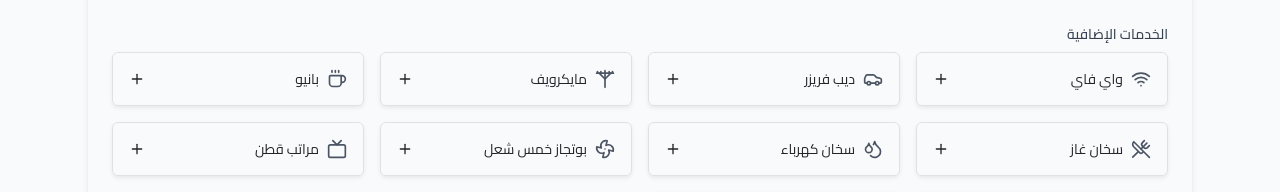
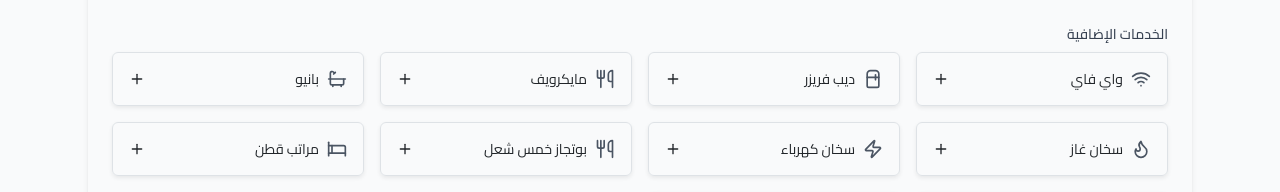
Before and after one commit to Mahmoud-Abd-Elrazek/Unimate, a React (Vite) app: page /manage_property_add in a window 1280 px wide. Shown: the part 758-950 px from the top of the page. Built offline with nearby package versions, Linux system fonts and the light colour scheme; a web font is replaced by a local one.

Commit message:
Update Services
store it in local storage && update some icons

```diff
--- a/src/components/PropertyManagementSystemAdd/ui/PropertyForm.tsx
+++ b/src/components/PropertyManagementSystemAdd/ui/PropertyForm.tsx
@@ -18,8 +18,48 @@ export const PropertyForm: React.FC = () => {
     setDescribeLocation,
     setFloor,
     setGenderAcceptance,
-    // AddPost,
   } = usePostsStore();
+
+  // تحميل البيانات من localStorage عند تحميل المكون
+  useEffect(() => {
+    const savedFormData = localStorage.getItem('propertyFormData');
+    if (savedFormData) {
+      try {
+        const parsedData = JSON.parse(savedFormData);
+        setDescription(parsedData.Description || '');
+        setDescribeLocation(parsedData.DescribeLocation || '');
+        setFloor(parsedData.Floor || '');
+        setCapecity(parsedData.Capecity || 0);
+        setLocation(parsedData.Location || '');
+        setGenderAcceptance(parsedData.GenderAcceptance || 0);
+        setServices(parsedData.services || []);
+      } catch (error) {
+        console.error('Error parsing saved form data:', error);
+      }
+    }
+  }, [
+    setDescription,
+    setDescribeLocation,
+    setFloor,
+    setCapecity,
+    setLocation,
+    setGenderAcceptance,
+    setServices,
+  ]);
+
+  // حفظ البيانات في localStorage عند تغيير أي حقل
+  useEffect(() => {
+    const formData = {
+      Description,
+      DescribeLocation,
+      Floor,
+      Capecity,
+      Location,
+      GenderAcceptance,
+      services,
+    };
+    localStorage.setItem('propertyFormData', JSON.stringify(formData));
+  }, [Description, DescribeLocation, Floor, Capecity, Location, GenderAcceptance, services]);
 
   const areas = [
     { id: 0, key: 'AlMasaken', value: 'المساكن' },
@@ -41,14 +81,13 @@ export const PropertyForm: React.FC = () => {
   ];
 
   const GenderOptions = [
-    { id: 0, key: "None", value: "أى نوع" },
-    { id: 1, key: "Male", value: "رجال" },
-    { id: 2, key: "Female", value: "نساء" },
+    { id: 0, key: 'None', value: 'أى نوع' },
+    { id: 1, key: 'Male', value: 'رجال' },
+    { id: 2, key: 'Female', value: 'نساء' },
   ];
 
   const handleSubmit = async (e: React.FormEvent) => {
     e.preventDefault();
-    // await AddPost();
     alert('تم رفع بيانات العقار!');
     console.log('Description:', Description);
     console.log('DescribeLocation:', DescribeLocation);
@@ -57,11 +96,22 @@ export const PropertyForm: React.FC = () => {
     console.log('Location:', Location);
     console.log('GenderAcceptance:', GenderAcceptance);
     console.log('services:', services);
-    // setServices([])
+    // إعادة تعيين البيانات بعد الإرسال إذا لزم الأمر
+    // localStorage.removeItem('propertyFormData');
+    // setServices([]);
+    // setDescription('');
+    // setDescribeLocation('');
+    // setFloor('');
+    // setCapecity(0);
+    // setLocation('');
+    // setGenderAcceptance(0);
   };
-useEffect(()=>{
-  setServices([])
-},[])
+
+  // إزالة إعادة تعيين services هنا لأنها تتعارض مع localStorage
+  // useEffect(() => {
+  //   setServices([]);
+  // }, []);
+
   return (
     <div className="rtl">
       <h2 className="text-xl font-semibold text-gray-800 mb-4 dark:text-primary_TXD">
@@ -93,8 +143,7 @@ useEffect(()=>{
             <select
               value={Location}
               onChange={(e) => setLocation(Number(e.target.value))}
-              className="w-full p-2 border rounded-md  dark:bg-secondary_BGD dark:text-secondary_TXD"
-
+              className="w-full p-2 border rounded-md dark:bg-secondary_BGD dark:text-secondary_TXD"
             >
               <option value="">اختر منطقة</option>
               {areas.map((area) => (
@@ -151,16 +200,13 @@ useEffect(()=>{
           <label className="block text-sm font-medium text-gray-700 mb-2 dark:text-primary_TXD">
             الخدمات الإضافية
           </label>
-          <ServiceSelector
-            selectedServices={services}
-            onChange={setServices}
-          />
+          <ServiceSelector selectedServices={services} onChange={setServices} />
         </div>
-        {/* <div>
+        <div>
           <button type="submit" className="bg-blue-600 text-white px-6 py-2 rounded-md">
             حفظ العقار
           </button>
-        </div> */}
+        </div>
       </form>
     </div>
   );
--- a/src/components/PropertyManagementSystemAdd/ui/ServiceSelector.tsx
+++ b/src/components/PropertyManagementSystemAdd/ui/ServiceSelector.tsx
@@ -1,15 +1,13 @@
-import React, { JSX } from 'react';
+import React, { JSX, useEffect } from 'react';
 import {
-  Car,
-  Coffee,
-  Droplets,
-  Fan,
+  Wifi,
+  Refrigerator,
+  Utensils,
+  Bath,
+  Flame,
+  Zap,
+  Bed,
   Plus,
-  UtensilsCrossed,
-  UtilityPole,
-  Wifi,
-  Tv,
-  BedIcon,
   Minus,
 } from 'lucide-react';
 
@@ -30,16 +28,36 @@ const ServiceSelector: React.FC<ServiceSelectorProps> = ({
 }) => {
   const availableServices: Service[] = [
     { id: 3, name: 'واي فاي', icon: <Wifi size={18} /> },
-    { id: 4, name: 'ديب فريزر', icon: <Car size={18} /> },
-    { id: 5, name: 'مايكرويف', icon: <UtilityPole size={18} /> },
-    { id: 6, name: 'بانيو', icon: <Coffee size={18} /> },
-    { id: 7, name: 'سخان غاز', icon: <UtensilsCrossed size={18} /> },
-    { id: 8, name: 'سخان كهرباء', icon: <Droplets size={18} /> },
-    { id: 9, name: 'بوتجاز خمس شعل', icon: <Fan size={18} /> },
-    { id: 10, name: 'مراتب قطن', icon: <Tv size={18} /> },
-    { id: 11, name: 'سراير حديد', icon: <BedIcon size={18} /> },
-    { id: 12, name: 'سراير خشب', icon: <BedIcon size={18} /> },
+    { id: 4, name: 'ديب فريزر', icon: <Refrigerator size={18} /> },
+    { id: 5, name: 'مايكرويف', icon: <Utensils size={18} /> },
+    { id: 6, name: 'بانيو', icon: <Bath size={18} /> },
+    { id: 7, name: 'سخان غاز', icon: <Flame size={18} /> },
+    { id: 8, name: 'سخان كهرباء', icon: <Zap size={18} /> },
+    { id: 9, name: 'بوتجاز خمس شعل', icon: <Utensils size={18} /> },
+    { id: 10, name: 'مراتب قطن', icon: <Bed size={18} /> },
+    { id: 11, name: 'سراير حديد', icon: <Bed size={18} /> },
+    { id: 12, name: 'سراير خشب', icon: <Bed size={18} /> },
   ];
+
+  // تحميل البيانات من localStorage عند تحميل المكون
+  useEffect(() => {
+    const savedServices = localStorage.getItem('selectedServices');
+    if (savedServices) {
+      try {
+        const parsedServices = JSON.parse(savedServices);
+        if (Array.isArray(parsedServices)) {
+          onChange(parsedServices);
+        }
+      } catch (error) {
+        console.error('Error parsing saved services:', error);
+      }
+    }
+  }, [onChange]);
+
+  // حفظ البيانات في localStorage عند تغيير selectedServices
+  useEffect(() => {
+    localStorage.setItem('selectedServices', JSON.stringify(selectedServices));
+  }, [selectedServices]);
 
   const handleToggleService = (serviceId: number) => {
     const existing = selectedServices.find((s) => s.id === serviceId);
@@ -69,7 +87,6 @@ const ServiceSelector: React.FC<ServiceSelectorProps> = ({
             <div className={`flex items-center gap-2
               ${isSelected ? 'text-green-600 dark:text-green-400' : ''}
             `}>
-              {/* أيقونة */}
               {React.cloneElement(service.icon, {
                 className: `w-5 h-5 ${isSelected ? 'text-green-600 dark:text-green-400' : 'text-gray-600 dark:text-gray-300'}`
               })}
```
